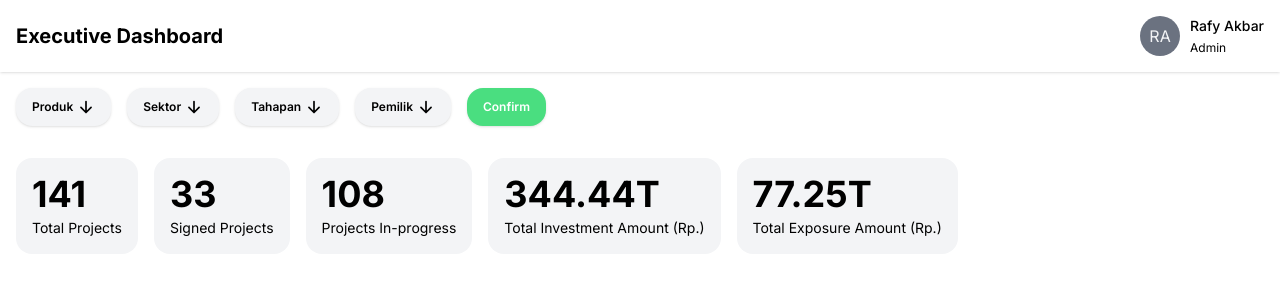
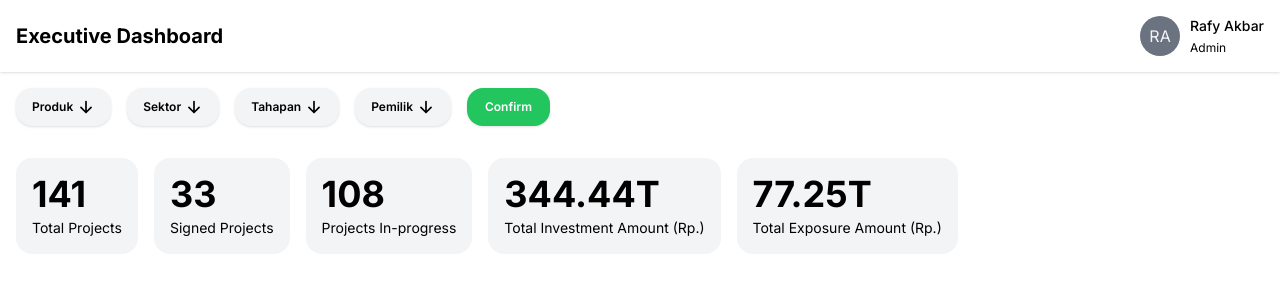
Before and after one commit to Rafyakbar02/project-database, a Next.js app: page / in a window 1280 px wide. Shown: the top 300 px of the page. Built offline with nearby package versions, Linux system fonts and the light colour scheme.

Commit message:
Added the button component with more interactivity

```diff
--- /dev/null
+++ b/components/Button.jsx
@@ -0,0 +1,50 @@
+import React from "react";
+
+function Button({ type = "button", label = "Click Me", size = "xs" }) {
+    return (
+        <button
+            type={type}
+            className={
+                "rounded-2xl font-semibold shadow text-white " +
+                "border-2 border-transparent transition-all " +
+                "active:bg-slate-100 active:text-slate-600 active:scale-105 " +
+                `${
+                    type === "reset"
+                        ? "bg-red-600"
+                        : type === "submit"
+                        ? "bg-green-500"
+                        : "bg-sky-500"
+                } ` +
+                `${
+                    type === "reset"
+                        ? "active:border-red-600"
+                        : type === "submit"
+                        ? "active:border-green-500"
+                        : "active:border-sky-500"
+                } ` +
+                `${
+                    type === "reset"
+                        ? "hover:bg-red-500"
+                        : type === "submit"
+                        ? "hover:bg-green-400"
+                        : "hover:bg-sky-400"
+                } ` +
+                `${
+                    size === "xs"
+                        ? "px-4 py-2 text-xs"
+                        : size === "sm"
+                        ? "px-5 py-2.5 text-sm"
+                        : size === "md"
+                        ? "px-6 py-3 text-md"
+                        : size === "lg"
+                        ? "px-8 py-3 text-lg"
+                        : "px-10 py-3 text-xl"
+                }`
+            }
+        >
+            {label}
+        </button>
+    );
+}
+
+export default Button;
--- a/components/Filter.jsx
+++ b/components/Filter.jsx
@@ -18,7 +18,10 @@ const Filter = ({ type, name }) => {
     return (
         <div ref={dropRef}>
             <button
-        className="bg-gray-100 rounded-2xl px-4 py-2.5 text-xs font-semibold shadow inline-flex items-center gap-1"
+                className={
+                    "bg-gray-100 rounded-2xl px-4 py-2.5 text-xs font-semibold " +
+                    "shadow inline-flex items-center gap-1"
+                }
                 onClick={() => setOpen((prev) => !prev)}
             >
                 {name}
--- a/components/FiltersPanel.jsx
+++ b/components/FiltersPanel.jsx
@@ -1,6 +1,7 @@
 import React from "react";
 import Filter from "./Filter";
 import { produk, sektor, tahapan, pemilik } from "@/constants";
+import Button from "./Button";
 
 const FiltersPanel = () => {
     return (
@@ -9,12 +10,7 @@ const FiltersPanel = () => {
             <Filter type={sektor} name={"Sektor"} />
             <Filter type={tahapan} name={"Tahapan"} />
             <Filter type={pemilik} name={"Pemilik"} />
-      <button
-        type="submit"
-        className="bg-green-400 rounded-2xl px-4 py-2.5 text-xs font-semibold shadow text-white"
-      >
-        Confirm
-      </button>
+            <Button type="submit" label="Confirm" size="xs" />
         </section>
     );
 };
```
Lines whose indentation alone changed are shown as unchanged.
